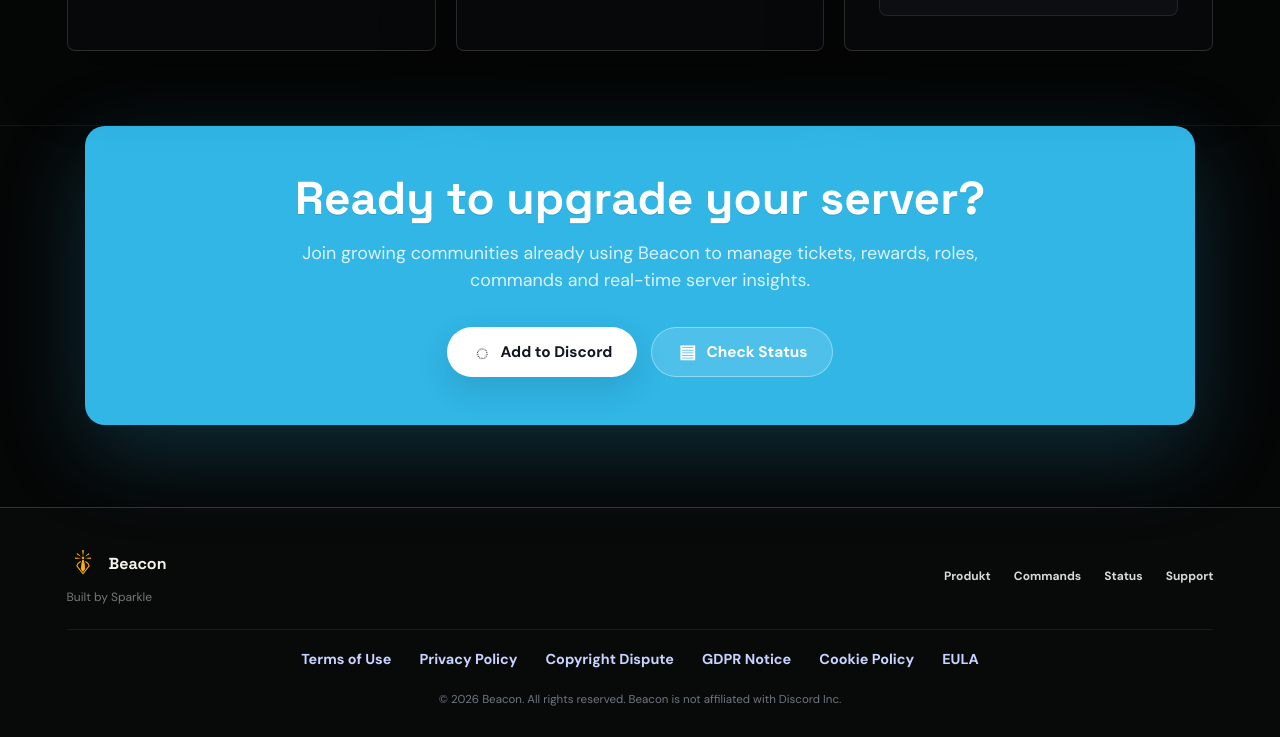
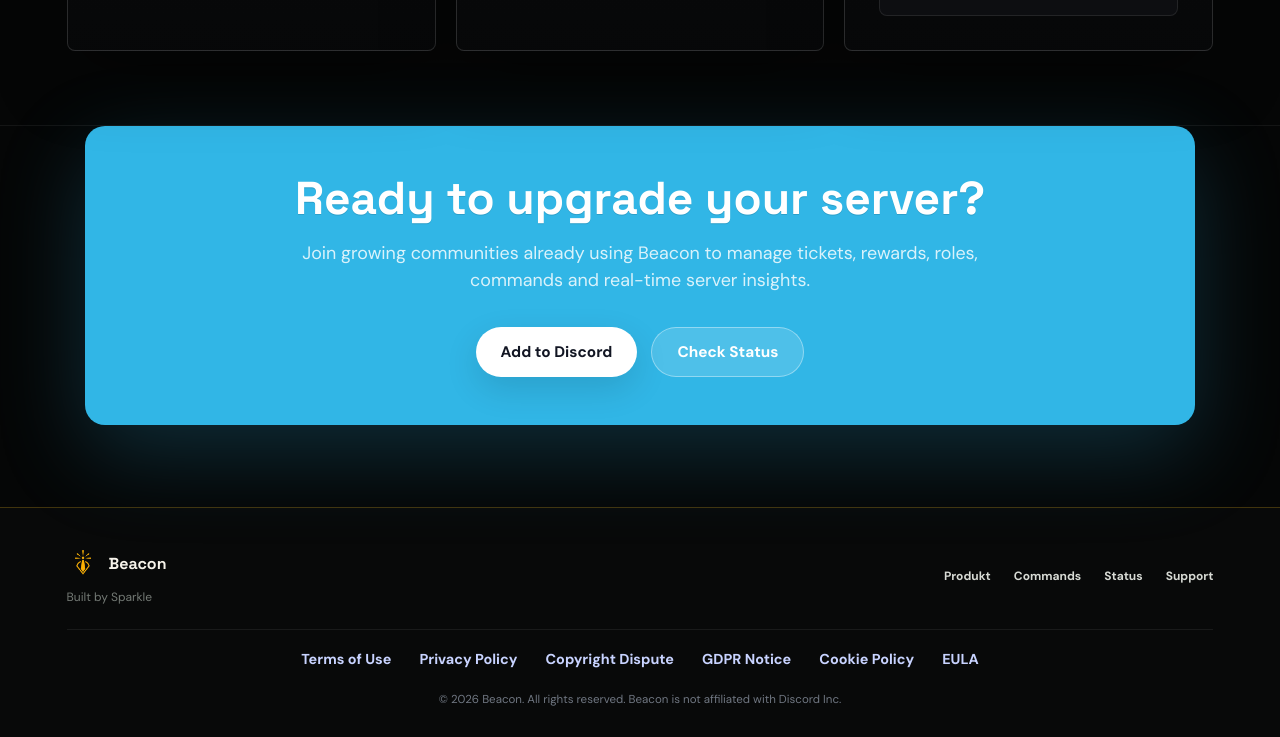
Before and after one commit to sw8tx/beacon, a website: page index.html in a window 1280 px wide. Shown: the part 1782-2519 px from the top of the page. Drawn offline with Linux system fonts and the light colour scheme; no server answers.

Commit message:
Remove bottom button icons

```diff
--- a/index.html
+++ b/index.html
@@ -173,8 +173,8 @@
           <h2>Ready to upgrade your server?</h2>
           <p>Join growing communities already using Beacon to manage tickets, rewards, roles, commands and real-time server insights.</p>
           <div class="upgrade-actions">
-            <a class="upgrade-button upgrade-button--light" href="https://discord.com/oauth2/authorize?client_id=1529195963787251784&scope=bot%20applications.commands"><span class="upgrade-glyph upgrade-glyph--discord" aria-hidden="true">◌</span><span>Add to Discord</span></a>
-            <a class="upgrade-button upgrade-button--ghost" href="https://status.beacon-bot.site/"><span class="upgrade-glyph upgrade-glyph--status" aria-hidden="true">▤</span><span>Check Status</span></a>
+            <a class="upgrade-button upgrade-button--light" href="https://discord.com/oauth2/authorize?client_id=1529195963787251784&scope=bot%20applications.commands"><span>Add to Discord</span></a>
+            <a class="upgrade-button upgrade-button--ghost" href="https://status.beacon-bot.site/"><span>Check Status</span></a>
           </div>
         </div>
       </section>
--- a/styles.css
+++ b/styles.css
@@ -289,9 +289,6 @@
 .upgrade-card p { max-width: 760px; margin: 16px auto 0; color: rgba(255,255,255,.82); font-size: clamp(1rem, 1.4vw, 1.22rem); line-height: 1.5; }
 .upgrade-actions { display: flex; flex-wrap: wrap; justify-content: center; gap: 14px; margin-top: 34px; }
 .upgrade-button { display: inline-flex; min-height: 50px; align-items: center; justify-content: center; gap: 9px; border-radius: 999px; padding: 0 25px; font-size: .96rem; font-weight: 900; transition: transform .18s ease, filter .18s ease, background .18s ease; }
-.upgrade-glyph { display: inline-grid; width: 20px; height: 20px; place-items: center; flex: 0 0 auto; color: currentColor; font: 900 1.35rem/1 Arial, sans-serif; }
-.upgrade-glyph--discord { transform: rotate(-12deg); }
-.upgrade-glyph--status { font-size: 1.15rem; }
 .upgrade-button:hover { transform: translateY(-3px); filter: brightness(1.04); }
 .upgrade-button--light { color: #121623; background: #fff; box-shadow: 0 12px 34px rgba(0,0,0,.12); }
 .upgrade-button--ghost { border: 1px solid rgba(255,255,255,.38); color: #fff; background: rgba(255,255,255,.14); }
```
Also changed, not shown: functions/dashboard.js (+10 -0 lines).
